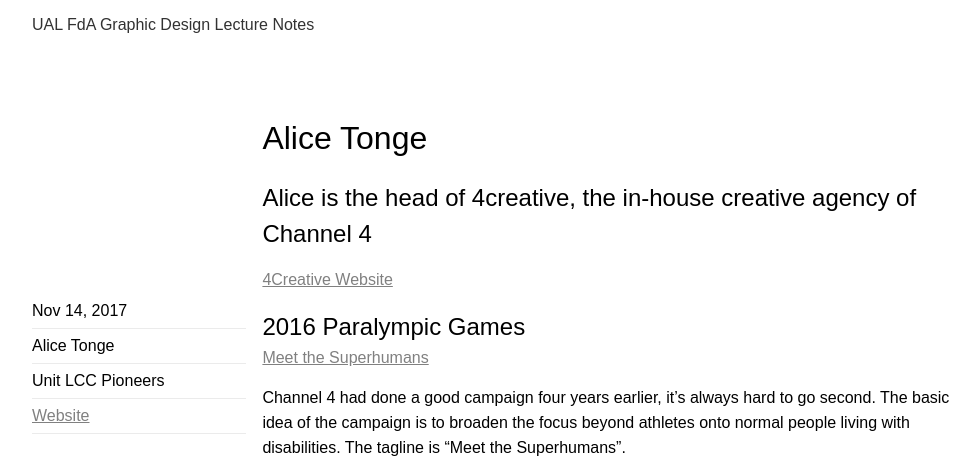
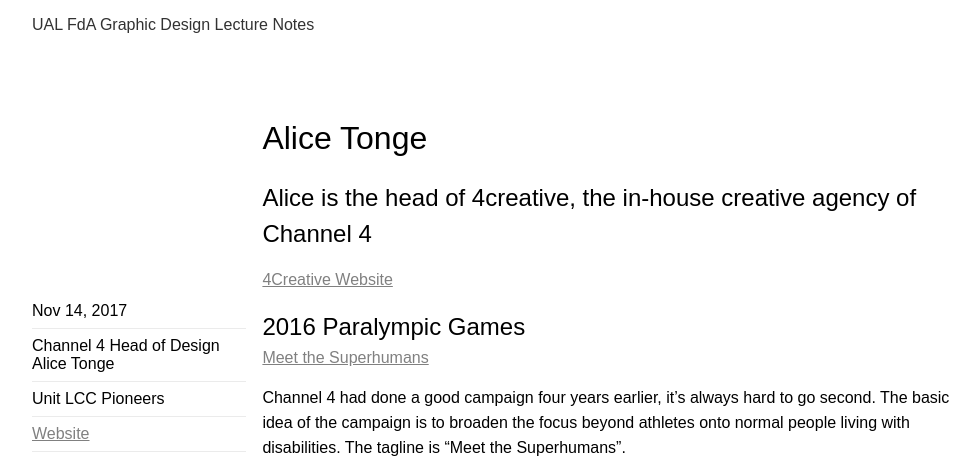
Before and after one commit to awesomephant/notes, a Jekyll site: the page built from _posts/2017-11-14-alice-tonge.md, in a window 1280 px wide and 900 px high, cut to the strip 0-473 px from the top of the window. Shown: the whole strip, without its empty margins (32-1012 px from the left). Built offline with Jekyll 4.4.1, drawn with Linux system fonts in a browser that asks for light colours; nearby versions of some CDN libraries.

Commit message:
Add specific titles

```diff
--- a/_posts/2017-11-14-alice-tonge.md
+++ b/_posts/2017-11-14-alice-tonge.md
@@ -2,7 +2,7 @@
 layout: post
 title: "Alice Tonge"
 date: 2017-11-14 17:00:00
-teacher: "Alice Tonge"
+teacher: "Channel 4 Head of Design Alice Tonge"
 unit: 'LCC Pioneers'
 abstract: "Alice is the head of 4creative, the in-house creative agency of Channel 4"
 website: "http://www.alicetonge.com/"
```
Also changed, not shown: _posts/2017-11-28-natalie-kane.md (+1 -1 lines).
